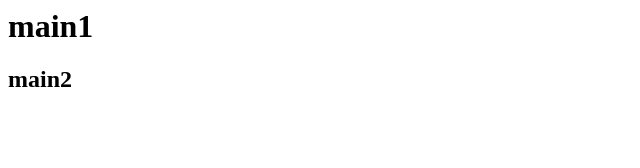
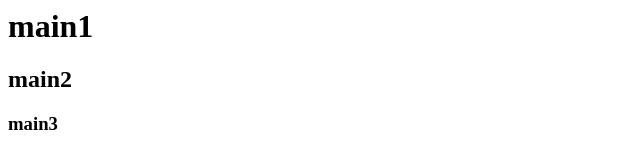
Before and after one commit to mstanford-wnc/git-commit-rename, a plain HTML site: page index.html in a window 1280 px wide. Shown: the full height of the page, 0-640 px from the left. Drawn offline with Linux system fonts and the light colour scheme.

Commit message:
Added H3

```diff
--- a/index.html
+++ b/index.html
@@ -1,4 +1,5 @@
 <html>
   <h1>main1</h1>
   <h2>main2</h2>
+  <h3>main3</h3>
 </html>
```
